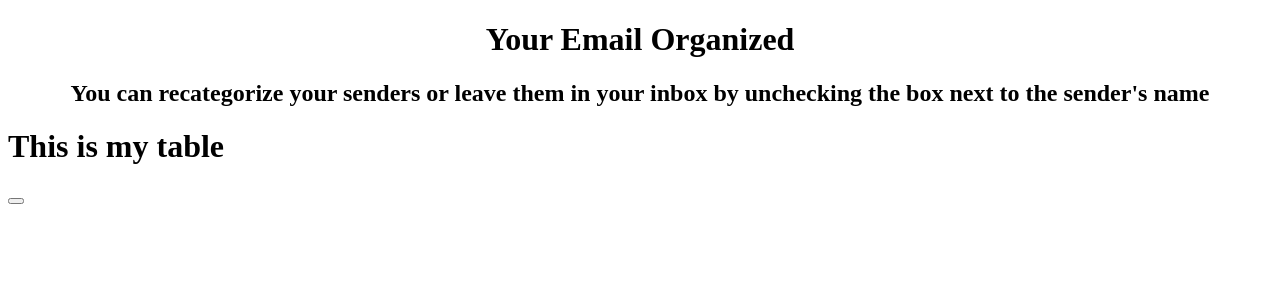
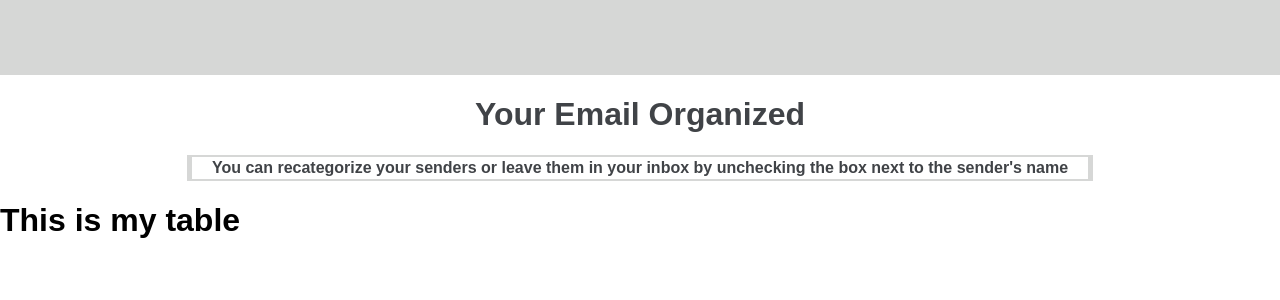
Before and after one commit to josekim/Code-Challenge-2, a React app: page / in a window 1280 px wide. Shown: the top 300 px of the page. Built offline with nearby package versions, Linux system fonts and the light colour scheme.

Commit message:
finish Header Component, start on Table component

```diff
--- a/js/App.jsx
+++ b/js/App.jsx
@@ -1,7 +1,6 @@
 // @flow
 
 import React from 'react';
-import { Button } from 'react-bootstrap';
 import Header from './Header';
 import Table from './Table';
 
@@ -12,7 +11,6 @@ const App = () => (
   <div>
     <Header title={title} subtext={subtext} />
     <Table />
-    <Button />
   </div>
 );
 
--- a/js/Header.jsx
+++ b/js/Header.jsx
@@ -1,11 +1,30 @@
 // @flow
 import React from 'react';
+import styled from 'styled-components';
+
+const HeaderWrapper = styled.div`
+  border-style: solid;
+  border-width: 75px 0px 0px 0px;
+  border-color: #d6d7d6;
+  text-align: center;
+  color: #404347;
+`;
+
+const SubtextWrapper = styled.h2`
+  width: 70%;
+  font-size: 1em;
+  border-style: solid;
+  border-width: 2px 5px 2px 5px;
+  padding: 2px 0px 2px 0px;
+  border-color: #d6d7d6;
+  margin: auto;
+`;
 
 const Header = (props: { title: string, subtext: string }) => (
-  <div>
+  <HeaderWrapper>
     <h1 className="title-page"> {props.title}</h1>
-    <h2 className="title-subtext">{props.subtext}</h2>
-  </div>
+    <SubtextWrapper className="title-subtext">{props.subtext}</SubtextWrapper>
+  </HeaderWrapper>
 );
 
 export default Header;
--- /dev/null
+++ b/js/SearchBar.jsx
@@ -0,0 +1,6 @@
+import React from "react";
+
+const SearchBar = () => (
+  <h1> this is my filter Bar</h1>
+  <h2> this is my search Bar</h2>
+  )
--- a/public/application.css
+++ b/public/application.css
@@ -1,7 +1,9 @@
-.title-page {
-  text-align: center;
+html,
+body {
+  padding: 0;
+  margin: 0;
 }
 
-.title-subtext {
-  text-align: center;
+body {
+  font-family: Arial, Helvetica, sans-serif;
 }
```
Also changed, not shown: 1 other file (tests, documents, lock files or other folders).
